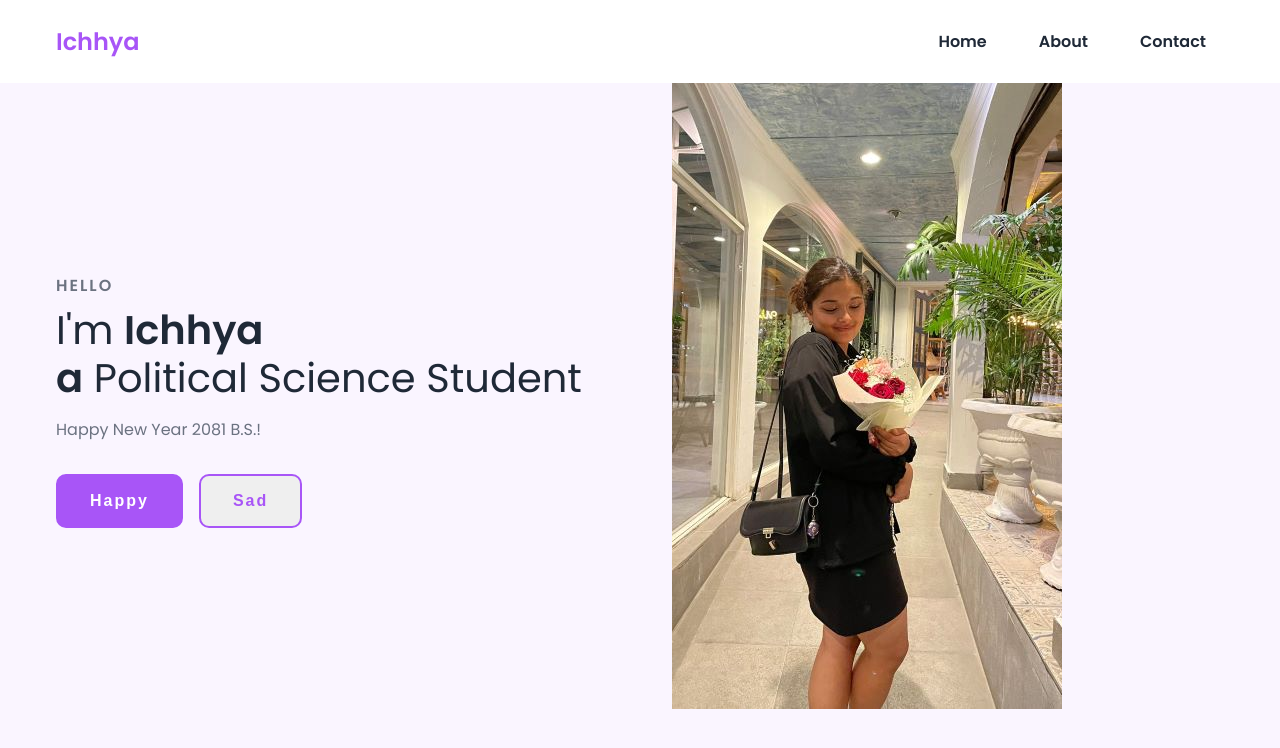
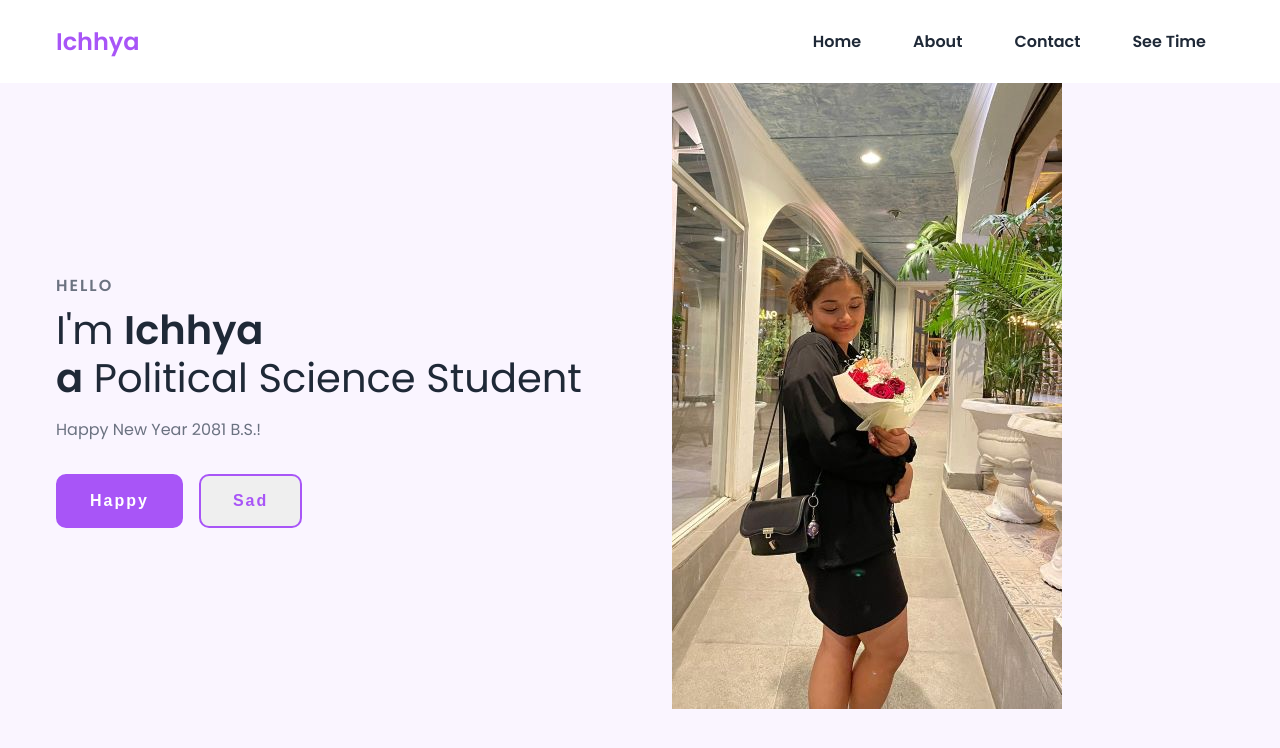
Before and after one commit to NirojXhettri/Ichyawebsite, a plain HTML site: page index.html in a window 1280 px wide. Drawn offline with nearby package versions, Linux system fonts and the light colour scheme; a web font is replaced by a local one.

Commit message:
Update index.html

```diff
--- a/index.html
+++ b/index.html
@@ -33,6 +33,7 @@
             <li><a href="#image">Home</a></li>
             <li><a href="https://nirojxhettri.github.io/About-ichya/">About</a></li>
             <li><a href="https://nirojxhettri.github.io/ContactIchya/">Contact</a></li>
+              <li><a href="https://nirojxhettri.github.io/Ichhya-Analog-Clock/">See Time</a></li>
           </ul>
         </div>
       </nav>
```
